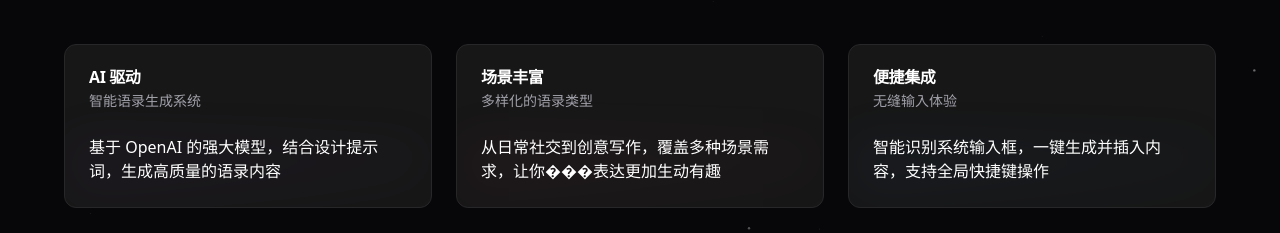
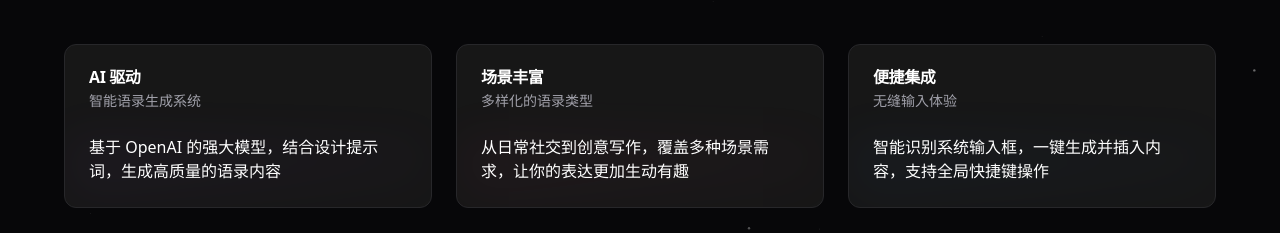
Before and after one commit to wibus-wee/QuotifyLandingPage, a React (Vite) app: page / in a window 1280 px wide. Shown: the part 920-1153 px from the top of the page. Built offline with nearby package versions, Linux system fonts and the light colour scheme.

Commit message:
fix: update page title in index.html to Chinese and improve content clarity in App component

```diff
--- a/index.html
+++ b/index.html
@@ -4,7 +4,7 @@
     <meta charset="UTF-8" />
     <link rel="icon" type="image/png" href="/icon.png" />
     <meta name="viewport" content="width=device-width, initial-scale=1.0" />
-    <title>Quotify - AI Quote Generator</title>
+    <title>Quotify - 妙笔生花，一键成章</title>
   </head>
   <body>
     <div id="root"></div>
--- a/src/App.tsx
+++ b/src/App.tsx
@@ -213,7 +213,7 @@ export default function App() {
             {
               title: "场景丰富",
               description: "多样化的语录类型",
-              content: "从日常社交到创意写作，覆盖多种场景需求，让你���表达更加生动有趣",
+              content: "从日常社交到创意写作，覆盖多种场景需求，让你的表达更加生动有趣",
               gradient: "from-pink-500/10"
             },
             {
```
